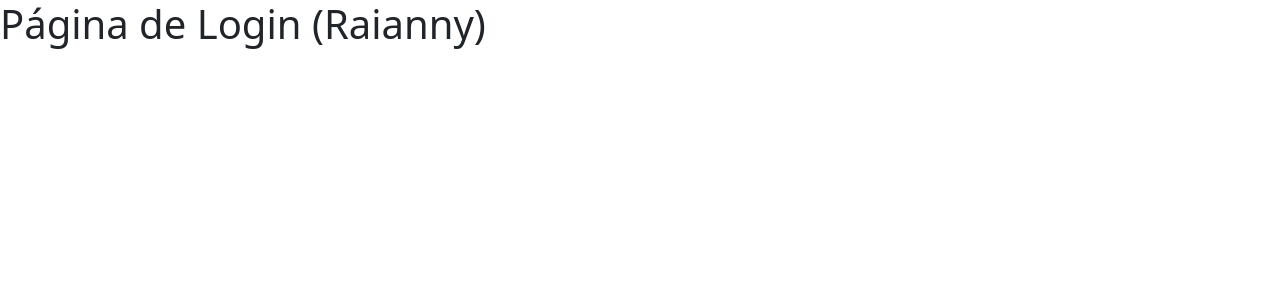
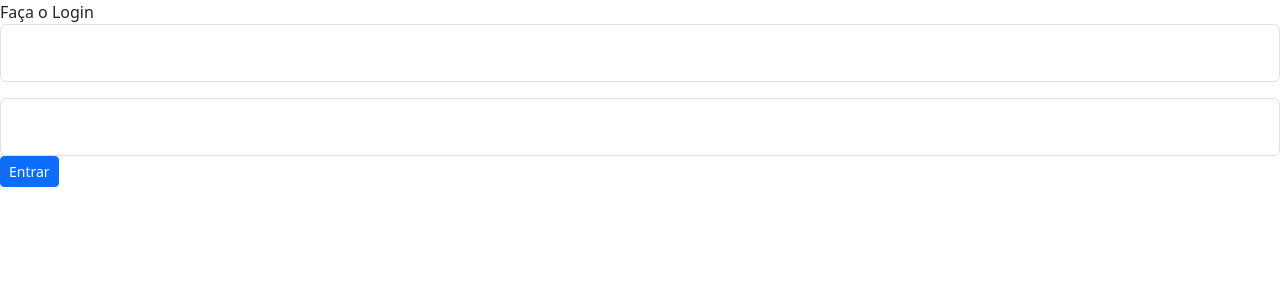
Before and after one commit to krz1128/pi-corretores, a Next.js app: page /login in a window 1280 px wide. Shown: the top 300 px of the page. Built offline with nearby package versions, Linux system fonts and the light colour scheme.

Commit message:
Página Cadastro (css para corrigir)

```diff
--- /dev/null
+++ b/app/login/login.css
@@ -0,0 +1,9 @@
+
+body{
+     font-family: "Montserrat", sans-serif;
+     color:#350a06;
+     background-color: #cccccc;
+     margin: 50px;
+     border:50px black ;
+
+}
--- a/app/login/page.js
+++ b/app/login/page.js
@@ -1,7 +1,17 @@
-export default function Login(){
-    return(
+export default function Login() {
+    return (
         <div>
-            <h1>Página de Login (Raianny) </h1>
+            <div class="loginCadastro"> Faça o Login</div>
+            <div class="form-floating mb-3">
+                <input type="email" class="form-control" id="floatingInput" placeholder="name@example.com"/>
+
+            </div>
+            <div class="form-floating">
+                <input type="password" class="form-control" id="floatingPassword" placeholder="Senha"/>
+
+            </div>
+            <button type="button" class="btn btn-primary btn-sm">Entrar</button>
         </div>
+
     )
 }
```
